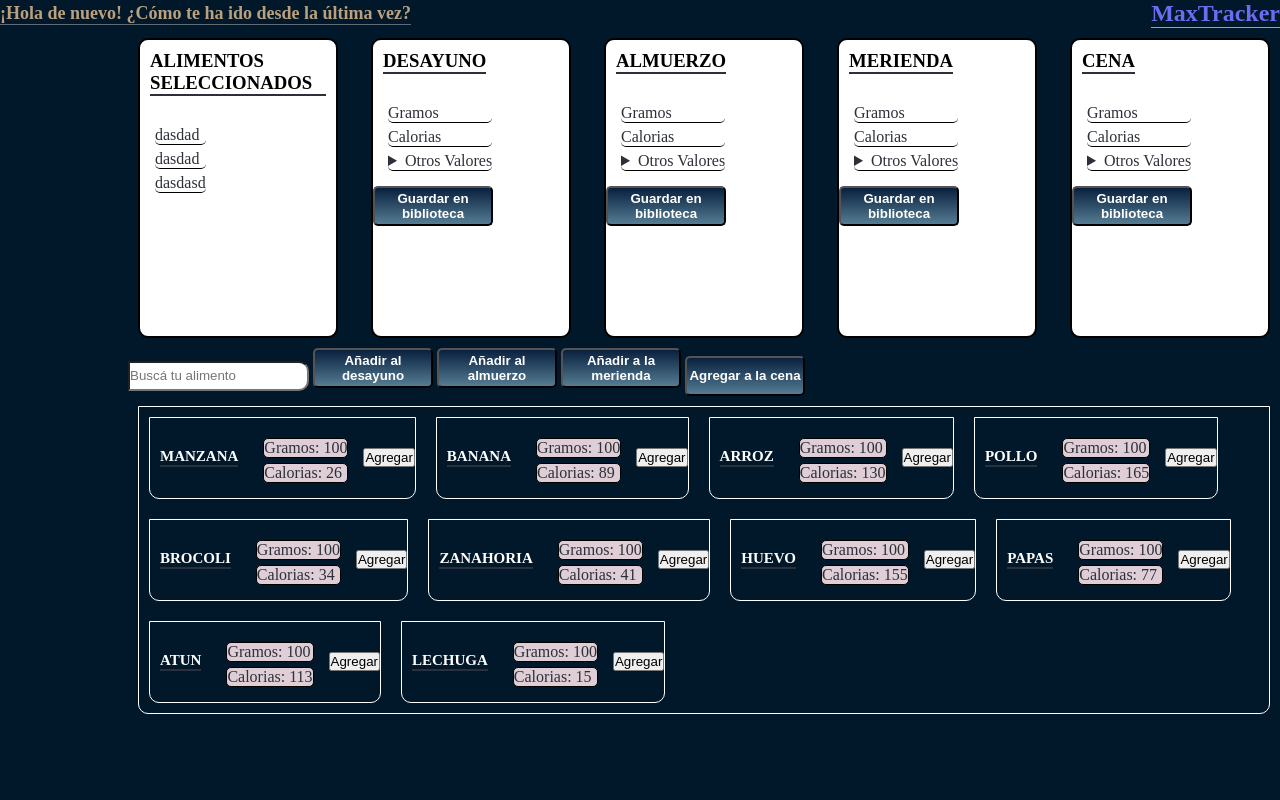
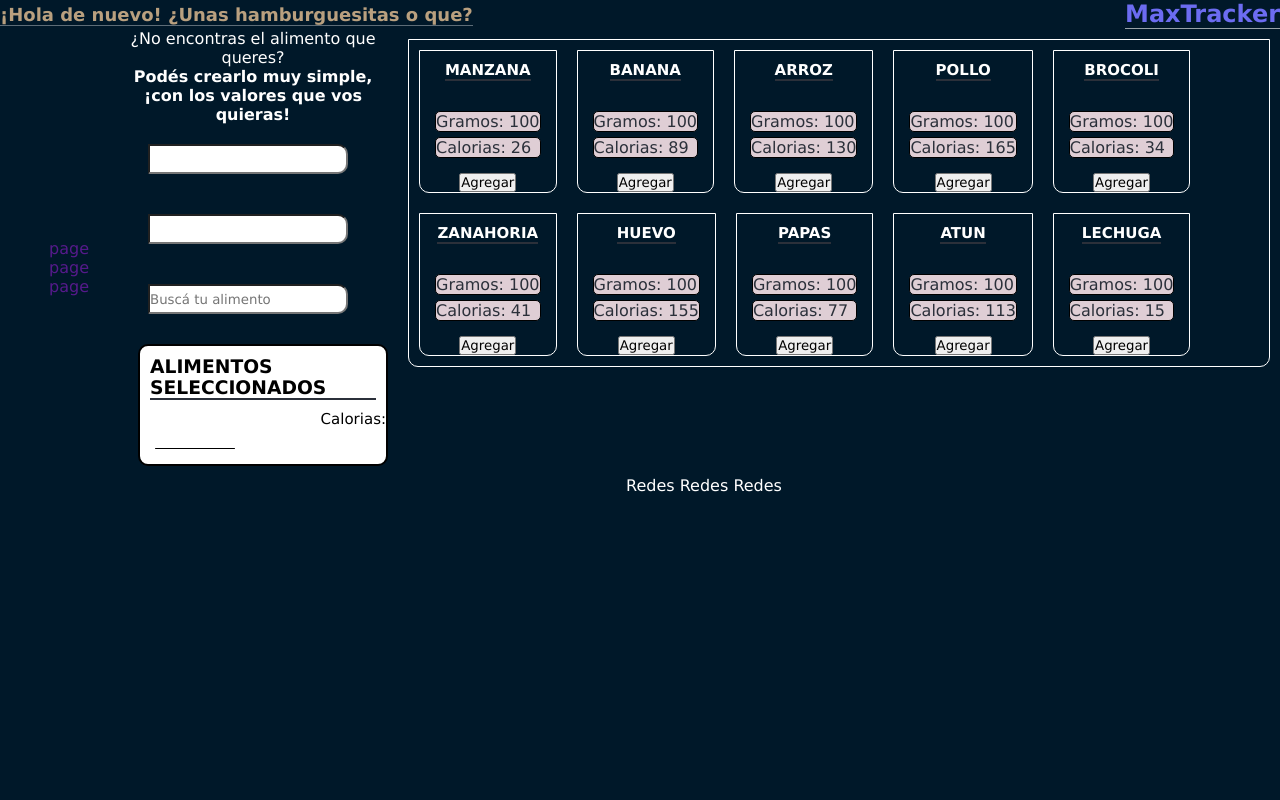
Before and after one commit to Tropiane/PreEntrega2Tropiane, a website: page index.html in a window 1280 px wide. Shown: the top 800 px of the page. Drawn offline with Linux system fonts and the light colour scheme.

Commit message:
Añadimos funcionalidad de botones en AlimentoSeleccionado para quitar alimentos. Generamos contador de ckal y adhesion de alimentos. creamos inputs para creacion de alimentos LS. Todo ok.

```diff
--- a/index.html
+++ b/index.html
@@ -29,98 +29,28 @@
         <main>
             <!-- Inicio buscador -->
     <div class="buscar">
+        <p>¿No encontras el alimento que queres?</p>
+        <p><b>Podés crearlo muy simple, ¡con los valores que vos quieras!</b></p>
+        <input type="text">
+        <input type="text">
         <input type="text" placeholder="Buscá tu alimento">
-        <button class="btnStyle">Añadir al desayuno</button>
-        <button class="btnStyle">Añadir al almuerzo</button>
-        <button class="btnStyle">Añadir a la merienda</button>
-        <button class="btnStyle">Agregar a la cena</button>
     </div>
     <!-- Fin Buscador -->
 
-    <!-- Biblioteca y Comidas del dia -->
-    <div class="comidasDia">
-        <div id="tarjetaSeleccionados" class="tarjetaComidasDia">
+    <!-- Comidas del dia -->
+    <div class="comidasDia" >
+        <div class="tarjetaComidasDia" id="tarjetaSeleccionados" >
             <h3>Alimentos seleccionados</h3>
-            <ul>
-                <li>dasdad</li>
-                <li>dasdad</li>
-                <li>dasdasd</li>
+            <p>Calorias:</p>
+
+            <p id="totalCalorias"><b></b></p>
+            <ul id="ulTarjeta">
+            <li></li>
             </ul>
-        </div>
 
-    <!-- Desayuno -->
-        <div id="tarjetaDesayuno" class="tarjetaComidasDia">
-            <h3>Desayuno</h3>
-            <ul>
-                <li>Gramos</li>
-                <li>Calorias</li>
-                <li>
-                    <details>
-                        <summary> Otros Valores</summary>
-                        <li>
-
-                        </li>
-                    </details>
-                </li>
-            </ul>
-            <button class="btnStyle">Guardar en biblioteca</button>
-        </div>
-
-    <!-- Almuerzo -->
-        <div id="tarjetaAlmuerzo" class="tarjetaComidasDia">
-            <h3>Almuerzo</h3>
-            <ul>
-                <li>Gramos</li>
-                <li>Calorias</li>
-                <li>
-                    <details>
-                        <summary> Otros Valores</summary>
-                        <li>
-
-                        </li>
-                    </details>
-                </li>
-            </ul>
-            <button class="btnStyle">Guardar en biblioteca</button>
-        </div>
-
-    <!-- Merienda -->
-        <div id="tarjetaMerienda" class="tarjetaComidasDia">
-            <h3>Merienda</h3>
-            <ul>
-                <li>Gramos</li>
-                <li>Calorias</li>
-                <li>
-                    <details>
-                        <summary> Otros Valores</summary>
-                        <li>
-
-                        </li>
-                    </details>
-                </li>
-            </ul>
-            <button class="btnStyle">Guardar en biblioteca</button>
-        </div>
-
-    <!-- Cena -->
-        <div id="tarjetaCena" class="tarjetaComidasDia">
-            <h3>Cena</h3>
-            <ul>
-                <li>Gramos</li>
-                <li>Calorias</li>
-                <li>
-                    <details>
-                        <summary> Otros Valores</summary>
-                        <li>
-
-                        </li>
-                    </details>
-                </li>
-            </ul>
-            <button class="btnStyle">Guardar en biblioteca</button>
         </div>
     </div>
-    <!-- Fin biblioteca y comidas del dia -->
+    <!-- comidas del dia -->
 
     <!-- Tarjetas -->
         <div class="tarjetas">
@@ -151,5 +81,7 @@
 
 <!-- Link a main.js -->
 <script src="/js/main.js"></script>
+<script src="./js/adicionales.js"></script>
+<script src="./js/biblioteca.js"></script>
 </body>
 </html>
--- /dev/null
+++ b/js/adicionales.js
@@ -0,0 +1,25 @@
+//Saludo de bienvenida
+// let saludoUsuario = prompt("Ingresá tu nombre");
+let saludos = [
+    "¡Bienvenido de nuevo! ¡Qué gusto verte! ",
+  "¡Hola de nuevo! ¡Me alegra verte! ",
+  "¡Qué bueno es verte de nuevo por aquí! ",
+  "¡Bienvenido de vuelta! ¿Cómo has estado? ",
+  "¡Hola otra vez! ¡Espero que estés bien! ",
+  "¡Qué alegría verte de nuevo! ¿Cómo te ha ido? ",
+  "¡Hola otra vez! ¿Cómo va todo? ",
+  "¡Bienvenido de regreso! Siempre es un placer verte. ",
+  "¡Qué bueno es tenerte de vuelta! ¿Cómo te ha tratado el tiempo? ",
+  "¡Hola de nuevo! ¿Unas hamburguesitas o que? "
+  ];
+
+let saludoInicio = document.querySelector("h1");
+console.log(saludoInicio.innerHTML);
+
+let saludo = "";
+  for (let i = 0; i < 1; i++) {
+     let random = Math.round(Math.random() * saludos.length)
+     saludo = saludo + saludos[random]
+  }
+  saludoInicio.innerText = saludo; //+ saludoUsuario;
+  //Fin saludo bienvenida
--- a/js/main.js
+++ b/js/main.js
@@ -1,18 +1,16 @@
-//Solicitamos botones para añadir a las diferentes comidas
-const botones = document.querySelectorAll(".buscar button"),
-btnDesayuno = botones[0],
-btnAlmuerzo = botones[1],
-btnMerienda= botones[2],
-btnCena = botones[3];
+//Boton en tarjetas
+const añadirTarjeta = document.querySelectorAll(".tarjeta button"),
+btnEnTarjeta= añadirTarjeta[0];
 
 //Solicitamos Search
 const inputs= document.querySelectorAll(".buscar input"),
-inputBuscador = inputs[0];
+inputBuscador = inputs[2];
 
 //Arrays alimentos vacíos
 const alimentoAñadido = [];
 const caloriasAlimentos = [];
-
+//Solo nombres de los alimentos
+const NalimentoAñadido = [];
 
 
 //Array de alimentos
@@ -29,33 +27,7 @@ const listaAlimentos = [
     {nombre: "lechuga", gramos: 100, porcion: 1, calorias: 15 }
 ];
 
-//Saludo de bienvenida
-// let saludoUsuario = prompt("Ingresá tu nombre");
-let saludos = [
-    "¡Bienvenido de nuevo! ¡Qué gusto verte! ",
-  "¡Hola de nuevo! ¡Me alegra verte! ",
-  "¡Qué bueno es verte de nuevo por aquí! ",
-  "¡Bienvenido de vuelta! ¿Cómo has estado? ",
-  "¡Hola otra vez! ¡Espero que estés bien! ",
-  "¡Qué alegría verte de nuevo! ¿Cómo te ha ido? ",
-  "¡Hola otra vez! ¿Cómo va todo? ",
-  "¡Bienvenido de regreso! Siempre es un placer verte. ",
-  "¡Qué bueno es tenerte de vuelta! ¿Cómo te ha tratado el tiempo? ",
-  "¡Hola de nuevo! ¿Cómo te ha ido desde la última vez? "
-  ];
-
-let saludoInicio = document.querySelector("h1");
-console.log(saludoInicio.innerHTML);
-
-let saludo = "";
-  for (let i = 0; i < 1; i++) {
-     let random = Math.round(Math.random() * saludos.length)
-     saludo = saludo + saludos[random]
-  }
-  saludoInicio.innerText = saludo; //+ saludoUsuario;
-  //Fin saludo bienvenida
-
-//Funcion creada para que el cliente pueda seleccionar los alimentos y buscarlos dentro de listaAlimentos
+//Funcion de búsqueda de alimentos
 //Se pueden buscar de forma abreviada
 
 function buscarAlimentos(arr, nombre){
@@ -72,13 +44,18 @@ function filtroComida(arr, filtro) {
   }
 
   //Creamos función para que sume las calorias de los alimentos agregados
-  function actualizarTotalCalorias() {
-    const totalCals = caloriasAlimentos.reduce((a, b) => a + b, 0);
-    console.log("Total de calorías: " + totalCals);
+function actualizarTotalCalorias(arr) {
+    const totalCals = arr.reduce((a, b) => a + b, 0);
+    const traerP = document.getElementById("totalCalorias");
+    traerP.innerHTML = "";
+
+    const b = document.createElement("b");
+    b.textContent = totalCals;
+    traerP.appendChild(b);
 }
-  //////////////////////////// No tocar nada de acá hasta la linea 141, sino se rompe todo /////////////////////////////////////////
+
   //Añadir info a tarjetas
-  function tarjetasHtml(arr){
+function tarjetasHtml(arr){
     tarjetasPrueba.innerHTML = "";
     let html;
     for (const element of arr) {
@@ -101,18 +78,17 @@ function filtroComida(arr, filtro) {
         btn.addEventListener("click", () => {
           const nombreAlimento = btn.parentElement.querySelector("h3").textContent;
             const alimento = buscarAlimentos(listaAlimentos, nombreAlimento);
-            alimentoAñadido.push(alimento.nombre);
+
+            //Pusheamos los valores a los arrays correspondientes
+            NalimentoAñadido.push(alimento.nombre);
+            alimentoAñadido.push(alimento);
             caloriasAlimentos.push(alimento.calorias);
-            console.log("Los alimentos añadidos son: " + alimentoAñadido);
             // Actualizamos el total de calorías
-            actualizarTotalCalorias();
+            actualizarTotalCalorias(caloriasAlimentos);
+            mostrarAlimento(NalimentoAñadido)
         });
     });
 }
-
-//Boton en tarjetas
-const añadirTarjeta = document.querySelectorAll(".tarjeta button"),
-btnEnTarjeta= añadirTarjeta[0];
 
 //Mostramos los alimentos disponibles junto a sus calorias para que el usuario los tenga en cuenta
 tarjetasHtml(listaAlimentos)
@@ -128,10 +104,37 @@ btnEnTarjeta.addEventListener("click", () => {
     const buscar = buscarAlimentos(listaAlimentos, inputBuscador.value);
     alimentoAñadido.push(buscar.nombre);
     caloriasAlimentos.push(buscar.calorias);
-    console.log("Los alimentos añadidos son: " + alimentoAñadido || "No existe el alimento");
     // Actualizamos el total de calorías
     actualizarTotalCalorias();
 });
 
-// Llamamos a la función para mostrar el total de calorías al cargar la página
-// actualizarTotalCalorias();
+//Mostrar alimento en tarjeta "Alimento seleccionado"
+function mostrarAlimento(arr) {
+  const traerUl = document.getElementById("ulTarjeta");
+  traerUl.innerHTML = "";
+
+  // Bucle para crear li
+  arr.forEach(alimento => {
+    const btn = document.createElement("BUTTON");
+    const btnTxt = document.createTextNode("Quitar");
+    const li = document.createElement("li");
+
+    btn.appendChild(btnTxt);
+    li.textContent = alimento;
+    traerUl.appendChild(btn);
+    traerUl.appendChild(li);
+
+   //Borrar alimento con btn
+    btn.addEventListener("click", ()=>{
+      const element = arr.indexOf(alimento);
+
+      //Eliminar elemento
+      element !== -1 && arr.splice(element, 1);
+      mostrarAlimento(NalimentoAñadido)
+
+      //Eliminar calorias
+      element !== -1 && caloriasAlimentos.splice(element, 1);
+      actualizarTotalCalorias(caloriasAlimentos)
+    });
+  });
+}
--- a/scss/clases.scss
+++ b/scss/clases.scss
@@ -1,8 +1,18 @@
 
 .buscar{
+    display: flex;
+    flex-wrap: wrap;
+    flex-direction: column;
+    p{
+        color: #fff;
+        text-align: center;
+        width: 250px;
+    }
     input{
+        width: 200px;
         height: 30px;
         border-radius: 0px 10px 10px 0px;
+        margin: 20px 20px
     }
 }
 .btnStyle{
@@ -26,13 +36,12 @@
         border-radius: 10px 10px;
         background-color: #fff;
         display: flex;
-        align-items:start;
         flex-direction: column;
         flex-wrap: wrap;
         margin: 10px;
         border: 2px solid black;
-        width: 200px;
-        height: 300px;
+        width: 250px;
+        height: auto;
         h3{
             color: #000000;
             text-transform: uppercase;
@@ -44,25 +53,40 @@
             padding: 5px;
             margin: 10px;
             li{
+                width: 80px;
                 color: #2B303A;
                 margin-top: 5px;
                 border-radius: 5px;
                 border-bottom: 1px solid black;
+                flex-wrap: wrap;
+                text-transform: uppercase;
             }
+            }
+            p{
+                font-size: 15px;
+                text-align: right;
+                float: right;
+                position:static;
             }
         }
     }
 
-.tarjetas{
-    .tarjeta{
+    #tarjetasPrueba{
+
         display: flex;
         align-items: center;
         flex-direction: row;
         flex-wrap: wrap;
+    }
+
+        .tarjeta{
+            display: flex;
+            align-items: center;
+            flex-direction: column;
+            flex-wrap: wrap;
             border-radius: 0px 0px 10px 10px;
+            margin: 10px;
             border: 1px solid white;
-        margin: 10px;
-
             h3{
                 color: #fff;
                 font-size: 15px;
@@ -83,4 +107,3 @@
                 }
             }
         }
-}
--- a/scss/global.scss
+++ b/scss/global.scss
@@ -3,6 +3,7 @@
     box-sizing: border-box;
     margin: 0;
     padding: 0;
+    font-family: 'Lucida Sans', 'Lucida Sans Regular', 'Lucida Grande', 'Lucida Sans Unicode', Geneva, Verdana, sans-serif;
 }
 body{
     background-color: #001829;
@@ -36,7 +37,6 @@ body{
 
 footer{
     color: #ffff;
-    margin-top: 90%;
     ul{
         list-style: none;
         li{
--- a/scss/grids.scss
+++ b/scss/grids.scss
@@ -30,12 +30,12 @@ body{
             flex-direction: row;
             grid-area: main;
             display: grid;
-            grid-template-columns: 1, auto;
-            grid-template-rows: repeat(3, auto);
+            grid-template-columns: 20%, 80%;
+            grid-template-rows: repeat(2, auto);
             grid-template-areas:
-            "biblioteca"
-            "buscador"
-            "tarjetas"
+            "buscador tarjetas"
+            "biblioteca tarjetas"
+            "biblioteca tarjetas"
             ;
             .buscador{
                 grid-area: buscador;
```
Also changed, not shown: js/biblioteca.js (added, +10 -0 lines), css/styles.css, 1 other file. Lines whose indentation alone changed are shown as unchanged.
